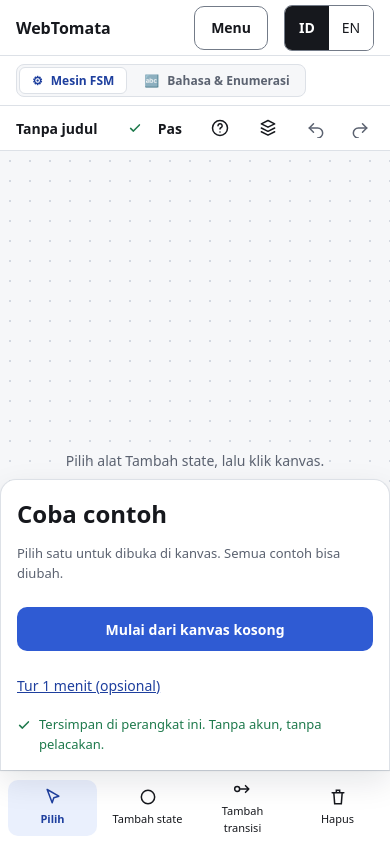
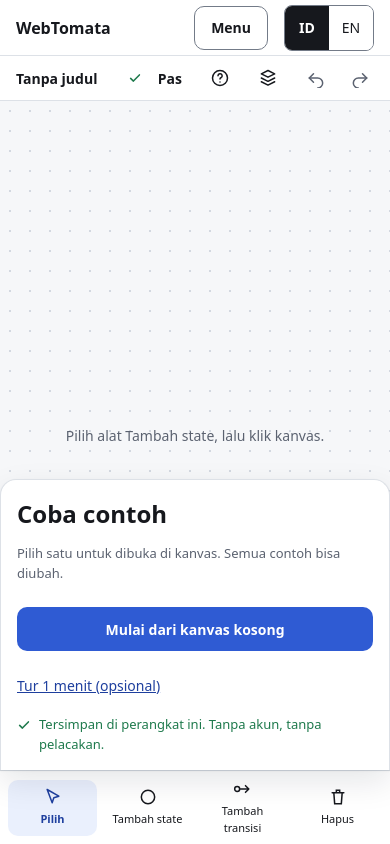
Before and after one commit to AldebaranHere/webtomata, a SvelteKit app in the folder web/: page /sandbox in a window 390 px wide. Built offline with nearby package versions, Linux system fonts and the light colour scheme; a web font is replaced by a local one.

Commit message:
fix(sandbox): remove tab role pollution and restore mobile canvas height

```diff
--- a/package.json
+++ b/package.json
@@ -14,6 +14,8 @@
     "format": "pnpm --filter web format",
     "check": "pnpm --filter web check",
     "lint:rust": "cargo fmt --check && cargo clippy --all-targets -- -D warnings",
+    "cov:rust": "cargo llvm-cov -p engine-core",
+    "cov:rust:html": "cargo llvm-cov -p engine-core --html --output-dir target/llvm-cov",
     "test": "cargo test",
     "verify": "pnpm lint:rust && pnpm build:wasm && pnpm lint && pnpm format:check && pnpm check && pnpm test && pnpm test:wasm && pnpm test:web && pnpm test:tools && pnpm check:workflows && pnpm check:contrast && pnpm check:tokens && pnpm check:strings && pnpm check:questions && pnpm build && pnpm size && pnpm smoke && pnpm test:e2e && pnpm lighthouse",
     "build:types": "cargo test -p engine-core --features ts --test ts_export",
--- a/web/src/routes/sandbox/+page.svelte
+++ b/web/src/routes/sandbox/+page.svelte
@@ -229,12 +229,11 @@
 	</p>
 {/if}
 
-<div class="mode-bar">
-	<div class="mode-toggles" role="tablist" aria-label={t('sandbox.mode_aria')}>
+<div class="mode-bar" class:fsm-mode={activeMode === 'fsm'}>
+	<div class="mode-toggles" role="group" aria-label={t('sandbox.mode_aria')}>
 		<button
 			type="button"
-			role="tab"
-			aria-selected={activeMode === 'fsm'}
+			aria-pressed={activeMode === 'fsm'}
 			class="mode-btn"
 			class:active={activeMode === 'fsm'}
 			onclick={() => (activeMode = 'fsm')}
@@ -244,8 +243,7 @@
 		</button>
 		<button
 			type="button"
-			role="tab"
-			aria-selected={activeMode === 'language'}
+			aria-pressed={activeMode === 'language'}
 			class="mode-btn"
 			class:active={activeMode === 'language'}
 			onclick={() => (activeMode = 'language')}
@@ -309,6 +307,11 @@
 		padding: var(--space-2) var(--space-4);
 		background: var(--color-surface);
 		border-bottom: 1px solid var(--color-border);
+	}
+	@media (max-width: 640px) {
+		.mode-bar.fsm-mode {
+			display: none;
+		}
 	}
 	.mode-toggles {
 		display: flex;
```
